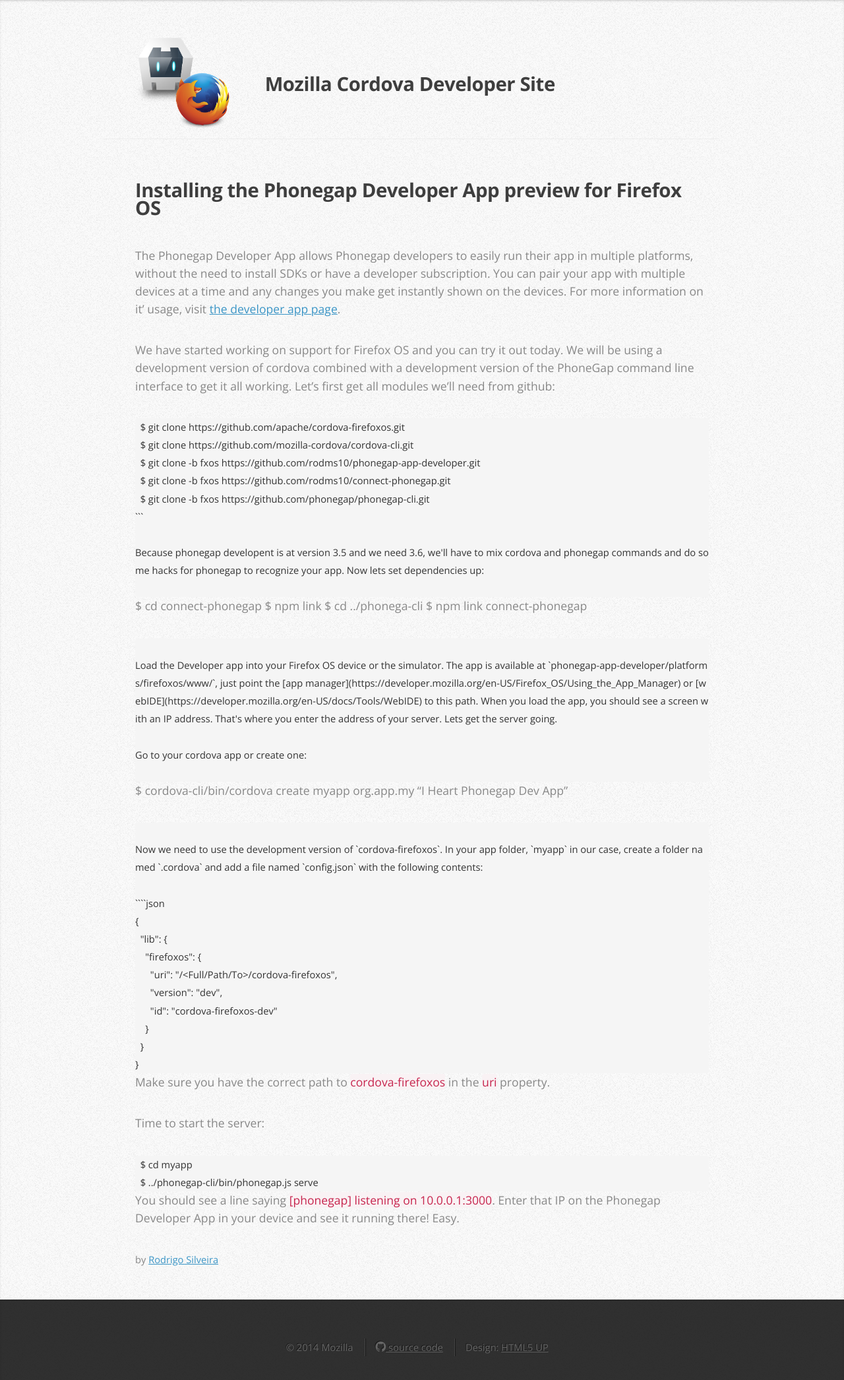
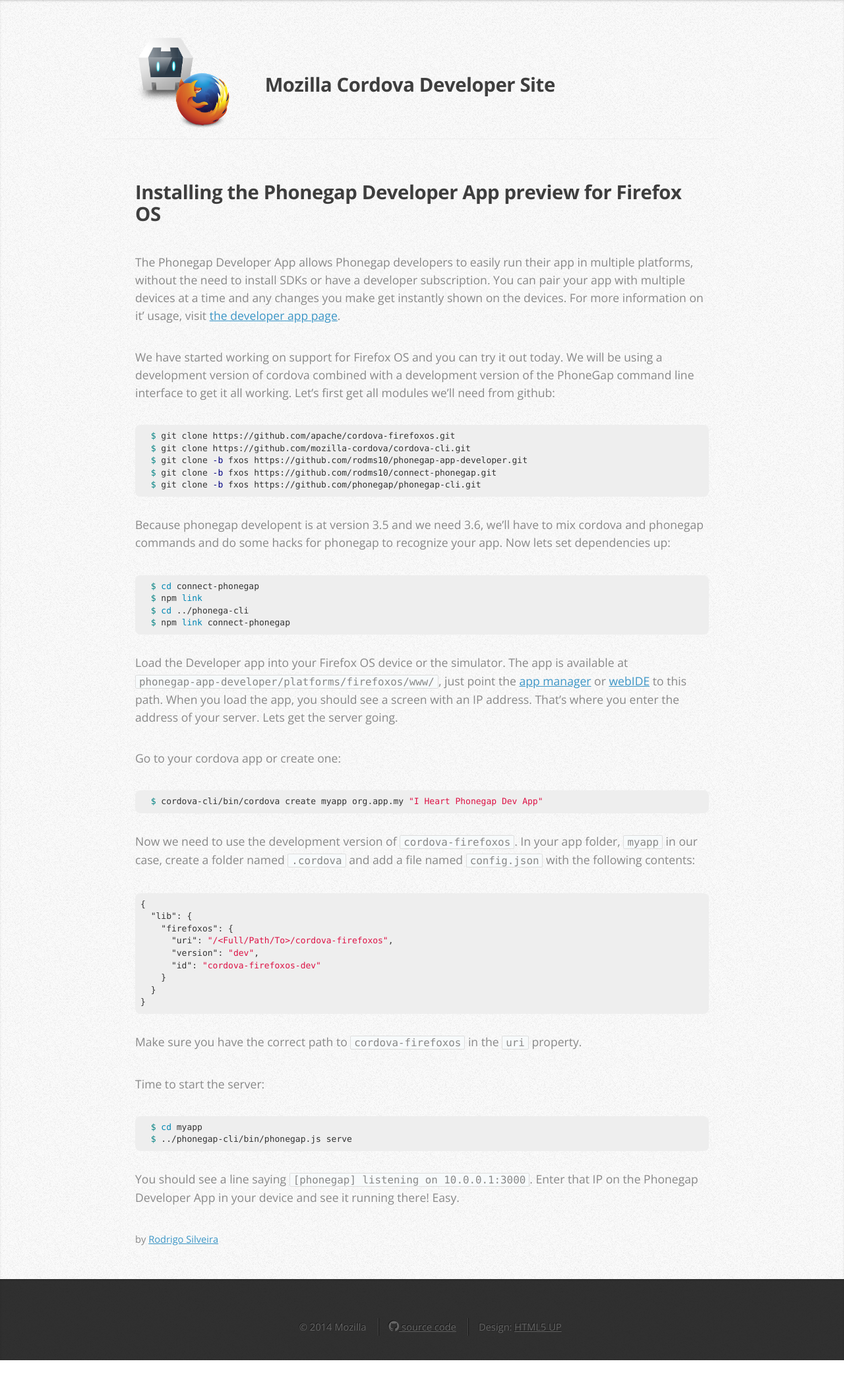
Before and after one commit to mozilla-cordova/mozilla-cordova.github.io, a Jekyll site: the page built from pages/phonegap-dev-app.md, in a window 1280 px wide. Shown: the whole page at 66% size. Built offline with Jekyll 4.4.1, drawn with Linux system fonts in a browser that asks for light colours; after the commit the page ends 2062 px from its top, so only the background shows below that.

Commit message:
syntax highlight

`````diff
--- a/_config.yml
+++ b/_config.yml
@@ -7,3 +7,4 @@
 # Build settings
 markdown: kramdown
 permalink: pretty
+highlighter: pygments
--- a/_includes/head.html
+++ b/_includes/head.html
@@ -11,7 +11,6 @@
 	<script>
 		window._skel_config = {
 			prefix: '/css/style',
-			resetCSS: true,
 			breakpoints: {
 				wide: {
 					range: "501-",
--- a/css/style.css
+++ b/css/style.css
@@ -1028,6 +1028,15 @@
         font-size: 1.2em;
     }
 
+        .page-content p code
+        {
+            color: #888;
+            background-color: #F7FAFB;
+            border-radius: 2px;
+            border: 1px solid #DDD;
+            padding: 0 5px;
+        }
+
 /*********************************************************************************/
 /* Copyright                                                                     */
 /*********************************************************************************/
@@ -1068,3 +1077,80 @@
 	.plugin-status .label {
 		color: inherit;
 	}
+
+/*********************************************************************************/
+/* Code Highlight                                                                */
+/*********************************************************************************/
+
+.highlight
+{
+    margin-bottom: 2em;
+}
+
+.highlight > pre
+{
+    background-color: #eee;
+    padding: 8px;
+    border: 0;
+    border-radius: 8px;
+}
+
+.highlight .c { color: #999988; font-style: italic } /* Comment */
+.highlight .err { color: #a61717; background-color: #e3d2d2 } /* Error */
+.highlight .k { font-weight: bold } /* Keyword */
+.highlight .o { font-weight: bold } /* Operator */
+.highlight .cm { color: #999988; font-style: italic } /* Comment.Multiline */
+.highlight .cp { color: #999999; font-weight: bold } /* Comment.Preproc */
+.highlight .c1 { color: #999988; font-style: italic } /* Comment.Single */
+.highlight .cs { color: #999999; font-weight: bold; font-style: italic } /* Comment.Special */
+.highlight .gd { color: #000000; background-color: #ffdddd } /* Generic.Deleted */
+.highlight .gd .x { color: #000000; background-color: #ffaaaa } /* Generic.Deleted.Specific */
+.highlight .ge { font-style: italic } /* Generic.Emph */
+.highlight .gr { color: #aa0000 } /* Generic.Error */
+.highlight .gh { color: #999999 } /* Generic.Heading */
+.highlight .gi { color: #000000; background-color: #ddffdd } /* Generic.Inserted */
+.highlight .gi .x { color: #000000; background-color: #aaffaa } /* Generic.Inserted.Specific */
+.highlight .go { color: #888888 } /* Generic.Output */
+.highlight .gp { color: #555555 } /* Generic.Prompt */
+.highlight .gs { font-weight: bold } /* Generic.Strong */
+.highlight .gu { color: #aaaaaa } /* Generic.Subheading */
+.highlight .gt { color: #aa0000 } /* Generic.Traceback */
+.highlight .kc { font-weight: bold } /* Keyword.Constant */
+.highlight .kd { font-weight: bold } /* Keyword.Declaration */
+.highlight .kp { font-weight: bold } /* Keyword.Pseudo */
+.highlight .kr { font-weight: bold } /* Keyword.Reserved */
+.highlight .kt { color: #445588; font-weight: bold } /* Keyword.Type */
+.highlight .m { color: #009999 } /* Literal.Number */
+.highlight .s { color: #d14 } /* Literal.String */
+.highlight .na { color: #008080 } /* Name.Attribute */
+.highlight .nb { color: #0086B3 } /* Name.Builtin */
+.highlight .nc { color: #445588; font-weight: bold } /* Name.Class */
+.highlight .no { color: #008080 } /* Name.Constant */
+.highlight .ni { color: #800080 } /* Name.Entity */
+.highlight .ne { color: #990000; font-weight: bold } /* Name.Exception */
+.highlight .nf { color: #990000; font-weight: bold } /* Name.Function */
+.highlight .nn { color: #555555 } /* Name.Namespace */
+.highlight .nt { color: #000080 } /* Name.Tag */
+.highlight .nv { color: #008080 } /* Name.Variable */
+.highlight .ow { font-weight: bold } /* Operator.Word */
+.highlight .w { color: #bbbbbb } /* Text.Whitespace */
+.highlight .mf { color: #009999 } /* Literal.Number.Float */
+.highlight .mh { color: #009999 } /* Literal.Number.Hex */
+.highlight .mi { color: #009999 } /* Literal.Number.Integer */
+.highlight .mo { color: #009999 } /* Literal.Number.Oct */
+.highlight .sb { color: #d14 } /* Literal.String.Backtick */
+.highlight .sc { color: #d14 } /* Literal.String.Char */
+.highlight .sd { color: #d14 } /* Literal.String.Doc */
+.highlight .s2 { color: #d14 } /* Literal.String.Double */
+.highlight .se { color: #d14 } /* Literal.String.Escape */
+.highlight .sh { color: #d14 } /* Literal.String.Heredoc */
+.highlight .si { color: #d14 } /* Literal.String.Interpol */
+.highlight .sx { color: #d14 } /* Literal.String.Other */
+.highlight .sr { color: #009926 } /* Literal.String.Regex */
+.highlight .s1 { color: #d14 } /* Literal.String.Single */
+.highlight .ss { color: #990073 } /* Literal.String.Symbol */
+.highlight .bp { color: #999999 } /* Name.Builtin.Pseudo */
+.highlight .vc { color: #008080 } /* Name.Variable.Class */
+.highlight .vg { color: #008080 } /* Name.Variable.Global */
+.highlight .vi { color: #008080 } /* Name.Variable.Instance */
+.highlight .il { color: #009999 } /* Literal.Number.Integer.Long */
--- a/pages/phonegap-dev-app.md
+++ b/pages/phonegap-dev-app.md
@@ -9,34 +9,34 @@
 
 We have started working on support for Firefox OS and you can try it out today. We will be using a development version of cordova combined with a development version of the PhoneGap command line interface to get it all working. Let's first get all modules we'll need from github:
 
-````
+{% highlight bash %}
   $ git clone https://github.com/apache/cordova-firefoxos.git
   $ git clone https://github.com/mozilla-cordova/cordova-cli.git
   $ git clone -b fxos https://github.com/rodms10/phonegap-app-developer.git
   $ git clone -b fxos https://github.com/rodms10/connect-phonegap.git
   $ git clone -b fxos https://github.com/phonegap/phonegap-cli.git
-```
+{% endhighlight %}
 
 Because phonegap developent is at version 3.5 and we need 3.6, we'll have to mix cordova and phonegap commands and do some hacks for phonegap to recognize your app. Now lets set dependencies up:
 
-````
+{% highlight bash %}
   $ cd connect-phonegap
   $ npm link
   $ cd ../phonega-cli
   $ npm link connect-phonegap
-````
+{% endhighlight %}
 
 Load the Developer app into your Firefox OS device or the simulator. The app is available at `phonegap-app-developer/platforms/firefoxos/www/`, just point the [app manager](https://developer.mozilla.org/en-US/Firefox_OS/Using_the_App_Manager) or [webIDE](https://developer.mozilla.org/en-US/docs/Tools/WebIDE) to this path. When you load the app, you should see a screen with an IP address. That's where you enter the address of your server. Lets get the server going.
 
 Go to your cordova app or create one:
 
-````
+{% highlight bash %}
   $ cordova-cli/bin/cordova create myapp org.app.my "I Heart Phonegap Dev App"
-````
+{% endhighlight %}
 
 Now we need to use the development version of `cordova-firefoxos`. In your app folder, `myapp` in our case, create a folder named `.cordova` and add a file named `config.json` with the following contents:
 
-````json
+{% highlight json %}
 {
   "lib": {
     "firefoxos": {
@@ -46,15 +46,15 @@
     }
   }
 }
-````
+{% endhighlight %}
 
 Make sure you have the correct path to `cordova-firefoxos` in the `uri` property.
 
 Time to start the server:
 
-````
+{% highlight bash %}
   $ cd myapp
   $ ../phonegap-cli/bin/phonegap.js serve
-````
+{% endhighlight %}
 
 You should see a line saying `[phonegap] listening on 10.0.0.1:3000`. Enter that IP on the Phonegap Developer App in your device and see it running there! Easy.
--- a/status/index.html
+++ b/status/index.html
@@ -62,6 +62,5 @@
 <script src="/js/lib/jquery-2.1.0.js"></script>
 <script src="/js/lib/react.js"></script>
 <script src="/js/lib/moment.min.js"></script>
-<!--<script src="http://mozilla-cordova.paas.allizom.org/issues.js"></script>-->
-<script src="http://localhost:4800/issues.js"></script>
+<script src="http://mozilla-cordova.paas.allizom.org/issues.js"></script>
 <script src="js/app.js"></script>
`````
